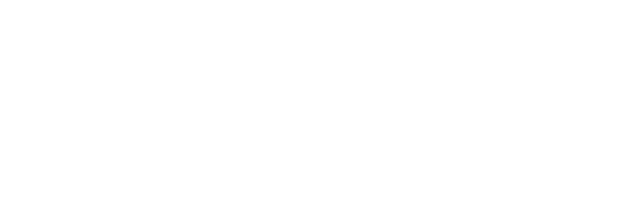
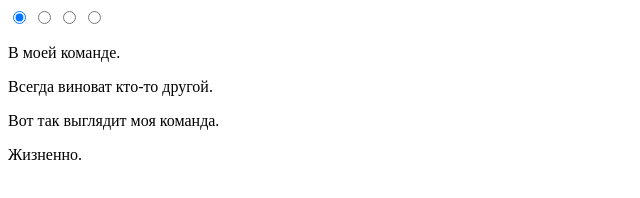
Before and after one commit to network-Error/cssMemSlider, a plain HTML site: page cssMemSlider/index.html in a window 1280 px wide. Shown: the whole page, without its empty margins (0-640 px from the left). Drawn offline with Linux system fonts and the light colour scheme.

Commit message:
feat: add markup to index.html (Sun, May 15, 2022 07:00:25 PM)

```diff
--- a/cssMemSlider/index.html
+++ b/cssMemSlider/index.html
@@ -8,6 +8,25 @@
     <title>Mem Slider</title>
 </head>
 <body>
+    <div class="container">
+        <input type="radio" name="slide" id="slideOne" checked>
+        <input type="radio" name="slide" id="slideTwo">
+        <input type="radio" name="slide" id="slideThree">
+        <input type="radio" name="slide" id="slideFour">
 
+        <div class="slider-wrapper">
+            <div class="slide slide-1"><p>В моей команде.</p></div>
+            <div class="slide slide-2"><p>Всегда виноват кто-то другой.</p></div>
+            <div class="slide slide-3"><p>Вот так выглядит моя команда.</p></div>
+            <div class="slide slide-4"><p>Жизненно.</p></div>
+        </div>
+
+        <div class="wrapper-btn">
+            <label for="slideOne"></label>
+            <label for="slideTwo"></label>
+            <label for="slideThree"></label>
+            <label for="slideFour"></label>
+        </div>
+    </div>
 </body>
 </html>
```
